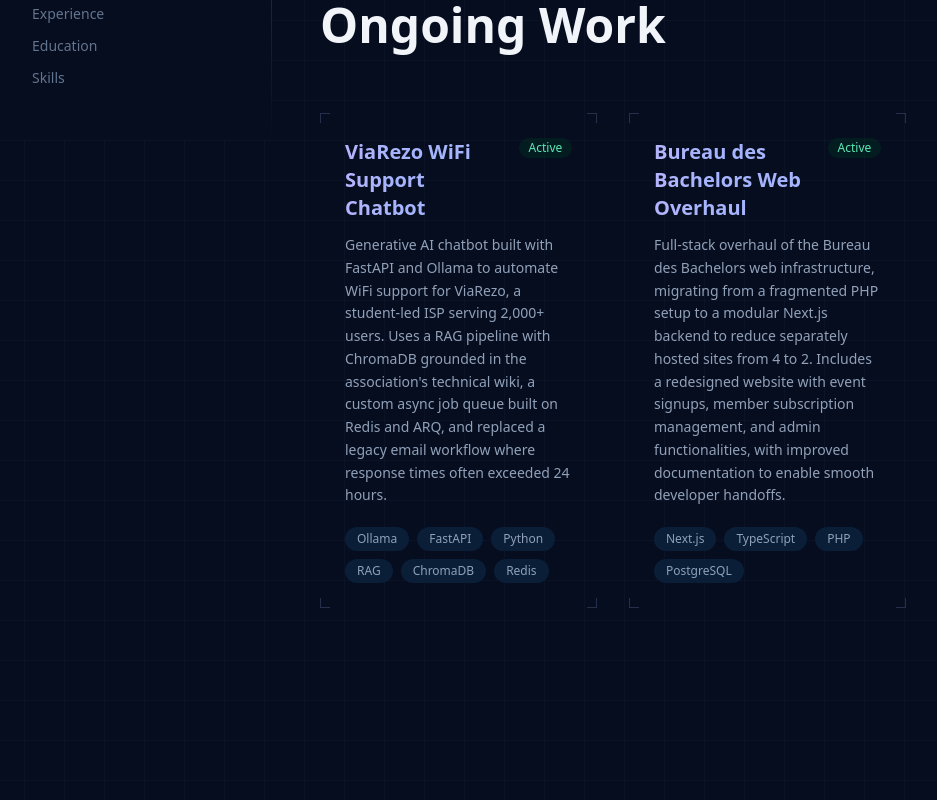
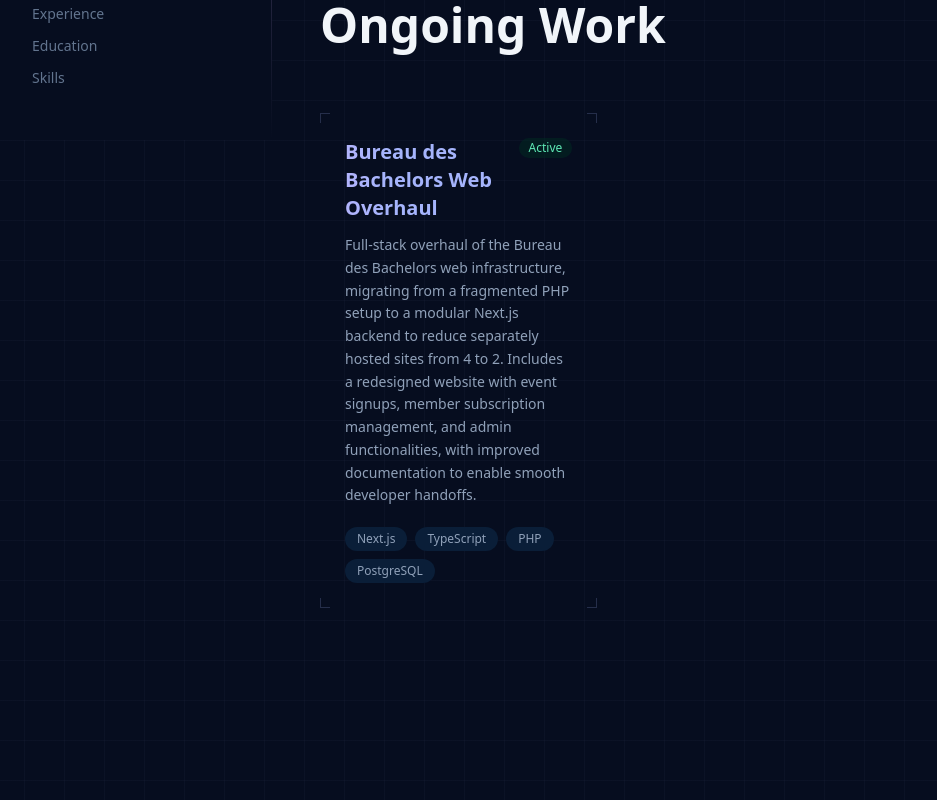
Before and after one commit to chordeaux/personal-website, a React (Vite) app: page / in a window 1280 px wide. Shown: the part 660-1460 px from the top of the page, without its empty margins (16-953 px from the left). Built offline with nearby package versions, Linux system fonts and the light colour scheme; a web font is replaced by a local one.

Commit message:
removed slop?

```diff
--- a/src/data/experience.ts
+++ b/src/data/experience.ts
@@ -22,13 +22,6 @@
 }
 
 export const ongoingWork: OngoingItem[] = [
-  {
-    title: "ViaRezo WiFi Support Chatbot",
-    description:
-      "Generative AI chatbot built with FastAPI and Ollama to automate WiFi support for ViaRezo, a student-led ISP serving 2,000+ users. Uses a RAG pipeline with ChromaDB grounded in the association's technical wiki, a custom async job queue built on Redis and ARQ, and replaced a legacy email workflow where response times often exceeded 24 hours.",
-    tags: ["Ollama", "FastAPI", "Python", "RAG", "ChromaDB", "Redis"],
-    status: "Active",
-  },
   {
     title: "Bureau des Bachelors Web Overhaul",
     description:
@@ -67,14 +60,6 @@
     tags: ["RAG", "SharePoint", "Python"],
   },
   {
-    company: "ViaRezo",
-    role: "Technical Member",
-    period: "2025 – Present",
-    description:
-      "Contributing to the student-run ISP serving the CentraleSupélec campus. Building internal tools and the AI support chatbot to reduce load on human support staff.",
-    tags: ["Python", "FastAPI", "Ollama", "Linux", "Redis + ARQ"],
-  },
-  {
     company: "Automatants",
     role: "Web Developer & Member",
     period: "2025 – Present",
--- a/src/data/projects.ts
+++ b/src/data/projects.ts
@@ -7,12 +7,6 @@
 }
 
 export const projects: Project[] = [
-  {
-    title: "ViaRezo WiFi Support Chatbot",
-    description:
-      "Generative AI chatbot built with FastAPI and Ollama to automate WiFi support for ViaRezo, a student-led ISP serving 2,000+ users. Uses a RAG pipeline with ChromaDB grounded in the association's technical wiki, a custom async job queue built on Redis and ARQ, and replaced a legacy email workflow where response times often exceeded 24 hours.",
-    tags: ["Ollama", "FastAPI", "Python", "RAG", "ChromaDB", "Redis", "ARQ"],
-  },
   {
     title: "Bureau des Bachelors Web Overhaul",
     description:
--- a/src/data/skills.ts
+++ b/src/data/skills.ts
@@ -11,36 +11,25 @@
   // Languages
   { name: "Python", category: "languages" },
   { name: "Java", category: "languages" },
-  { name: "TypeScript", category: "languages" },
   { name: "JavaScript", category: "languages" },
   { name: "HTML/CSS", category: "languages" },
-  { name: "PHP", category: "languages" },
   { name: "SQL", category: "languages" },
   // ML/AI
   { name: "PyTorch", category: "ml" },
   { name: "TensorFlow", category: "ml" },
   { name: "Keras", category: "ml" },
-  { name: "HuggingFace", category: "ml" },
   { name: "Transformers", category: "ml" },
   { name: "scikit-learn", category: "ml" },
-  { name: "Ollama", category: "ml" },
-  { name: "ChromaDB", category: "ml" },
-  { name: "RAG", category: "ml" },
   { name: "Pandas", category: "ml" },
   { name: "NumPy", category: "ml" },
   { name: "matplotlib", category: "ml" },
   // Web & Backend
-  { name: "Next.js", category: "web" },
-  { name: "React", category: "web" },
   { name: "FastAPI", category: "web" },
   { name: "Jakarta Servlet", category: "web" },
   { name: "MySQL", category: "web" },
   { name: "PostgreSQL", category: "web" },
-  { name: "Redis", category: "web" },
-  { name: "Tailwind CSS", category: "web" },
   // Tools
   { name: "Git", category: "tools" },
-  { name: "Linux", category: "tools" },
   { name: "Jupyter Notebooks", category: "tools" },
   //Spoken Languages
   {name: "English", category: "spoken languages"},
```
